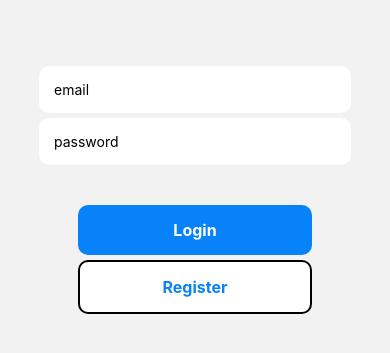
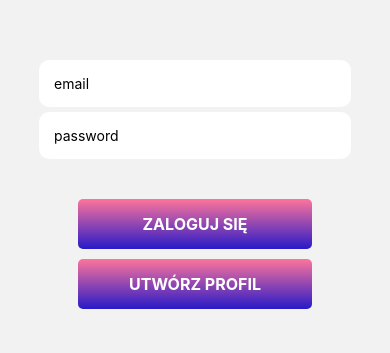
Before and after one commit to Wojtasbjj/poledance-app, a React Native app: screen / in a window 390 px wide. Shown: the part 235-588 px from the top of the page. Built offline with nearby package versions, Linux system fonts and the light colour scheme; no server answers.

Commit message:
:recycle: refactor and componesitation

```diff
--- a/package.json
+++ b/package.json
@@ -12,6 +12,7 @@
     "@react-navigation/native": "^6.0.10",
     "@react-navigation/native-stack": "^6.6.2",
     "expo": "~45.0.0",
+    "expo-linear-gradient": "~11.3.0",
     "expo-splash-screen": "~0.15.1",
     "expo-status-bar": "~1.3.0",
     "firebase": "^9.8.3",
@@ -20,6 +21,7 @@
     "react-firebase-hooks": "^5.0.3",
     "react-native": "0.68.2",
     "react-native-flash-message": "^0.2.1",
+    "react-native-linear-gradient": "^2.5.6",
     "react-native-progress": "^5.0.0",
     "react-native-safe-area-context": "4.2.4",
     "react-native-screens": "~3.11.1",
--- /dev/null
+++ b/src/components/atoms/BaseButton.jsx
@@ -0,0 +1,34 @@
+import React from 'react'
+import { StyleSheet, TouchableOpacity, Text, View } from 'react-native'
+import { LinearGradient } from 'expo-linear-gradient';
+
+class BaseButton extends React.Component {
+    render() {
+        return (
+            <LinearGradient colors={['#FD749B', '#281AC8']} style={styles.button}>
+                <TouchableOpacity
+                    disabled={this.props.disabled}
+                    onPress={this.props.onPress}>
+                    <Text style={styles.buttonText}>{this.props.placeholder}</Text>
+                </TouchableOpacity>
+            </LinearGradient >
+        )
+    }
+}
+
+export default BaseButton
+
+const styles = StyleSheet.create({
+    button: {
+        width: '100%',
+        padding: 15,
+        borderRadius: 5,
+        alignItems: 'center',
+        marginBottom: '10px'
+    },
+    buttonText: {
+        color: 'white',
+        fontWeight: '700',
+        fontSize: 16
+    }
+});
--- /dev/null
+++ b/src/components/atoms/BaseInput.jsx
@@ -0,0 +1,32 @@
+import React from 'react'
+import { StyleSheet, View, TextInput } from 'react-native'
+
+class BaseInput extends React.Component {
+    render() {
+        return (
+            <View style={styles.container}>
+                <TextInput placeholder={this.props.placeholder}
+                    value={this.props.value}
+                    onChangeText={this.props.onChangeText}
+                    secureTextEntry={this.props.secureTextEntry}
+                    style={styles.input}
+                />
+            </View>
+        )
+    }
+}
+
+export default BaseInput
+
+const styles = StyleSheet.create({
+    container: {
+        width: '100%'
+    },
+    input: {
+        backgroundColor: 'white',
+        paddingHorizontal: 15,
+        paddingVertical: 15,
+        borderRadius: 10,
+        marginTop: 5
+    },
+});
--- a/src/components/screens/FiguresScreen.jsx
+++ b/src/components/screens/FiguresScreen.jsx
@@ -1,18 +1,15 @@
 import React from 'react'
 import { StyleSheet, View, Text, Button } from 'react-native';
 
-class HomeScreen extends React.Component {
-    render() {
-        return (
-            <View style={styles.container}>
-                <Text>Figures SCREEN</Text>
-                <Button onPress={() => { this.props.navigation.navigate('Home') }} title={"BACK!"}></Button>
-            </View>
-        )
-    }
+const FiguresScreen = () => {
+    return (
+        <View style={styles.container}>
+            <Text>Figures SCREEN</Text>
+        </View>
+    )
 }
 
-export default HomeScreen
+export default FiguresScreen
 
 const styles = StyleSheet.create({
     container: {
--- a/src/components/screens/HomeScreen.jsx
+++ b/src/components/screens/HomeScreen.jsx
@@ -30,13 +30,13 @@ const HomeScreen = () => {
 
     return (
         <View style={styles.container}>
-            <TouchableOpacity onPress={() => handleChangeScreen('Figures')} style={styles.menuItem}>
+            <TouchableOpacity style={styles.menuItem}>
                 <MenuItem text="Profil" color="powderblue" />
             </TouchableOpacity>
             <TouchableOpacity style={styles.menuItem}>
                 <MenuItem text="Kalendarz" color="blue" />
             </TouchableOpacity>
-            <TouchableOpacity style={styles.menuItem}>
+            <TouchableOpacity onPress={() => handleChangeScreen('Figures')} style={styles.menuItem}>
                 <MenuItem text="Figury" color="pink" />
             </TouchableOpacity>
             <TouchableOpacity onPress={handleLogOut} style={styles.menuItem}>
--- a/src/components/screens/LoginScreen.jsx
+++ b/src/components/screens/LoginScreen.jsx
@@ -4,7 +4,9 @@ import { StyleSheet, KeyboardAvoidingView, Text, View, TextInput, TouchableOpaci
 import firebase from '../../../firebase'
 import { useAuthState } from 'react-firebase-hooks/auth'
 import * as Progress from 'react-native-progress';
-import { showMessage, hideMessage } from "react-native-flash-message";
+import { showMessage } from "react-native-flash-message";
+import BaseInput from '../atoms/BaseInput'
+import BaseButton from '../atoms/BaseButton'
 
 
 const LoginScreen = () => {
@@ -71,31 +73,12 @@ const LoginScreen = () => {
         <KeyboardAvoidingView style={styles.container} behavior="padding">
             {loader ? <Progress.Circle size={50} indeterminate={true} /> : <View style={styles.formWrapper}>
                 <View style={styles.inputContainer}>
-                    <TextInput placeholder='email'
-                        value={email}
-                        onChangeText={text => setEmail(text)}
-                        style={styles.input}
-                    />
-                    <TextInput placeholder='password'
-                        value={password}
-                        onChangeText={text => setPassword(text)}
-                        style={styles.input}
-                        secureTextEntry
-                    />
+                    <BaseInput value={email} onChangeText={text => setEmail(text)} placeholder="email" />
+                    <BaseInput value={password} onChangeText={text => setPassword(text)} placeholder="password" secureTextEntry={true} />
                 </View>
                 <View style={styles.buttonContainer}>
-                    <TouchableOpacity
-                        disabled={loader}
-                        onPress={handleSignIn}
-                        style={styles.button}>
-                        <Text style={styles.buttonText}>Login</Text>
-                    </TouchableOpacity>
-                    <TouchableOpacity
-                        disabled={loader}
-                        onPress={handleSignUp}
-                        style={[styles.button, styles.buttonOutLine]}>
-                        <Text style={styles.buttonOutLineText}>Register</Text>
-                    </TouchableOpacity>
+                    <BaseButton disabled={loader} onPress={handleSignIn} placeholder="ZALOGUJ SIĘ" />
+                    <BaseButton disabled={loader} onPress={handleSignUp} placeholder="UTWÓRZ PROFIL" />
                 </View>
             </View>}
         </KeyboardAvoidingView>
@@ -119,40 +102,10 @@ const styles = StyleSheet.create({
     inputContainer: {
         width: '80%'
     },
-    input: {
-        backgroundColor: 'white',
-        paddingHorizontal: 15,
-        paddingVertical: 15,
-        borderRadius: 10,
-        marginTop: 5
-    },
     buttonContainer: {
         width: '60%',
         justifyContent: 'center',
         alignItems: 'center',
         marginTop: 40
     },
-    button: {
-        backgroundColor: '#0782F9',
-        width: '100%',
-        padding: 15,
-        borderRadius: 10,
-        alignItems: 'center'
-    },
-    buttonOutLine: {
-        backgroundColor: 'white',
-        marginTop: 5,
-        borderColor: '#078F9',
-        borderWidth: 2
-    },
-    buttonText: {
-        color: 'white',
-        fontWeight: '700',
-        fontSize: 16
-    },
-    buttonOutLineText: {
-        color: '#0782F9',
-        fontWeight: '700',
-        fontSize: 16
-    }
 })
```
Also changed, not shown: 2 other files (tests, documents, lock files or other folders).
